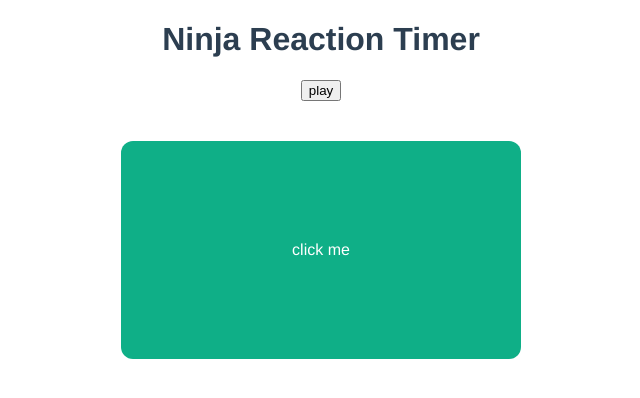
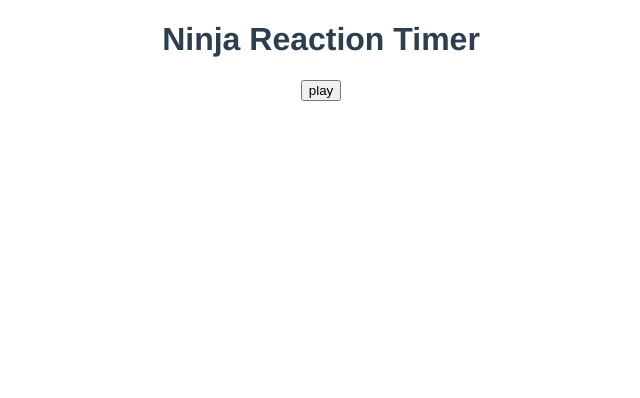
Before and after one commit to iamnotcypher/reaction-timer, a Vue app: page / in a window 1280 px wide. Shown: the top 398 px of the page, without its empty margins (319-959 px from the left). Built offline with nearby package versions, Linux system fonts and the light colour scheme.

Commit message:
created Block component

```diff
--- a/src/App.vue
+++ b/src/App.vue
@@ -1,7 +1,7 @@
 <template>
   <h1>Ninja Reaction Timer</h1>
-  <button @click="start">play</button>
-  <Block v-if="isPlaying" />
+  <button @click="start" :disabled="isPlaying">play</button>
+  <Block v-if="isPlaying" :delay="delay" />
 </template>
 
 <script>
@@ -12,7 +12,7 @@
   components: { Block },
   data() {
     return {
-      isPlaying: true,
+      isPlaying: false,
       delay: null
     }
   },
@@ -20,7 +20,6 @@
     start() {
       this.delay = 2000 +  Math.random() * 5000
       this.isPlaying = true
-      console.log(this.delay)
     }
   },
 }
--- a/src/components/Block.vue
+++ b/src/components/Block.vue
@@ -19,5 +19,6 @@
     text-align: center;
     padding: 100px 0;
     margin: 40px auto;
+    cursor: pointer;
   }
 </style>
```
